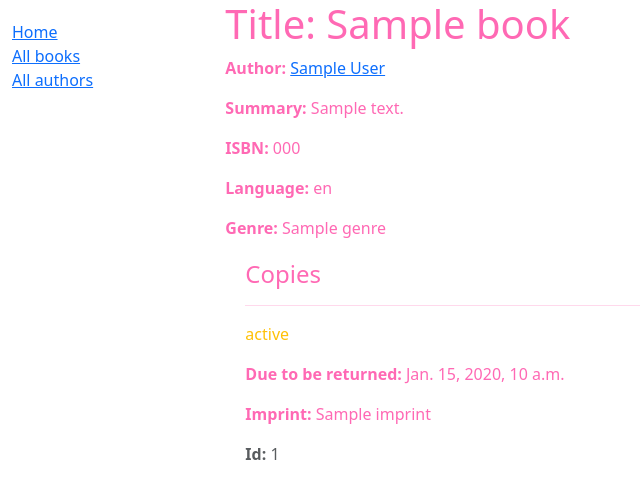
After one commit to nirvanabear/textcare, a Django app: template framework/catalog/templates/catalog/book_detail.html in a window 1280 px wide. The commit adds this page. Shown: the top 499 px of the page, without its empty margins (0-640 px from the left). Run offline with Django 5.2, Linux system fonts and the light colour scheme; the template is opened without the code that fills it: most values are stand-ins (such as "Sample title", 1, 10 or a date in 2020).

Commit message:
Django Tutorial Part 6: Generic list and detail views

```diff
--- a/framework/catalog/models.py
+++ b/framework/catalog/models.py
@@ -93,6 +93,8 @@ class Book(models.Model):
 
     display_genre.short_description = 'Genre'
 
+    # book_count = BookInstance.objects.filter(title__contains=title).count()
+
 
 import uuid # Required for unique book instances
 
@@ -145,3 +147,6 @@ class Author(models.Model):
     def __str__(self):
         """String for representing the Model object."""
         return f'{self.last_name}, {self.first_name}'
+
+    class Meta:
+        ordering = ['last_name']
--- a/framework/catalog/templates/base_generic.html
+++ b/framework/catalog/templates/base_generic.html
@@ -11,9 +11,6 @@
       integrity="sha384-QWTKZyjpPEjISv5WaRU9OFeRpok6YctnYmDr5pNlyT2bRjXh0JMhjY6hW+ALEwIH"
       crossorigin="anonymous">
     <!-- Add additional CSS in static file -->
-    <!-- <style>
-      body { color: hotpink; }
-    </style> -->
     {% load static %}
     <link rel="stylesheet" href="{% static 'css/styles.css' %}" />
   </head>
@@ -24,12 +21,30 @@
           {% block sidebar %}
             <ul class="sidebar-nav">
               <li><a href="{% url 'index' %}">Home</a></li>
-              <li><a href="">All books</a></li>
-              <li><a href="">All authors</a></li>
+              <li><a href="{% url 'books' %}">All books</a></li>
+              <li><a href="{% url 'authors' %}">All authors</a></li>
             </ul>
           {% endblock %}
         </div>
-        <div class="col-sm-10 ">{% block content %}{% endblock %}</div>
+        <div class="col-sm-10 ">{% block content %}{% endblock %}
+          {% block pagination %}
+            {% if is_paginated %}
+                <div class="pagination">
+                    <span class="page-links">
+                        {% if page_obj.has_previous %}
+                            <a href="{{ request.path }}?page={{ page_obj.previous_page_number }}">previous</a>
+                        {% endif %}
+                        <span class="page-current">
+                            Page {{ page_obj.number }} of {{ page_obj.paginator.num_pages }}.
+                        </span>
+                        {% if page_obj.has_next %}
+                            <a href="{{ request.path }}?page={{ page_obj.next_page_number }}">next</a>
+                        {% endif %}
+                    </span>
+                </div>
+            {% endif %}
+          {% endblock %}
+        </div>
       </div>
     </div>
   </body>
--- /dev/null
+++ b/framework/catalog/templates/catalog/book_detail.html
@@ -0,0 +1,31 @@
+{% extends "base_generic.html" %}
+
+{% block content %}
+  <h1>Title: {{ book.title }}</h1>
+
+  <p><strong>Author:</strong> <a href="{{ book.author.get_absolute_url }}">{{ book.author }}</a></p>
+
+
+  <!-- author detail link not yet defined -->
+  <p><strong>Summary:</strong> {{ book.summary }}</p>
+  <p><strong>ISBN:</strong> {{ book.isbn }}</p>
+  <p><strong>Language:</strong> {{ book.language }}</p>
+  <p><strong>Genre:</strong> {{ book.genre.all|join:", " }}</p>
+
+  <div style="margin-left:20px;margin-top:20px">
+    <h4>Copies</h4>
+
+    {% for copy in book.bookinstance_set.all %}
+      <hr />
+      <p
+        class="{% if copy.status == 'a' %}text-success{% elif copy.status == 'm' %}text-danger{% else %}text-warning{% endif %}">
+        {{ copy.get_status_display }}
+      </p>
+      {% if copy.status != 'a' %}
+        <p><strong>Due to be returned:</strong> {{ copy.due_back }}</p>
+      {% endif %}
+      <p><strong>Imprint:</strong> {{ copy.imprint }}</p>
+      <p class="text-muted"><strong>Id:</strong> {{ copy.id }}</p>
+    {% endfor %}
+  </div>
+{% endblock %}
--- a/framework/catalog/urls.py
+++ b/framework/catalog/urls.py
@@ -4,4 +4,7 @@ from . import views
 urlpatterns = [
     path('', views.index, name='index'),
     path('books/', views.BookListView.as_view(), name='books'),
+    path('book/<int:pk>', views.BookDetailView.as_view(), name='book-detail'),
+    path('authors/', views.AuthorListView.as_view(), name='authors'),
+    path('author/<int:pk>', views.AuthorDetailView.as_view(), name='author-detail'),
 ]
```
Also changed, not shown: framework/catalog/templates/catalog/author_detail.html (added, +20 -0 lines), framework/catalog/templates/catalog/author_list.html (added, +17 -0 lines), framework/catalog/views.py (+14 -0 lines), framework/catalog/migrations/0003_alter_author_options.py (added).
